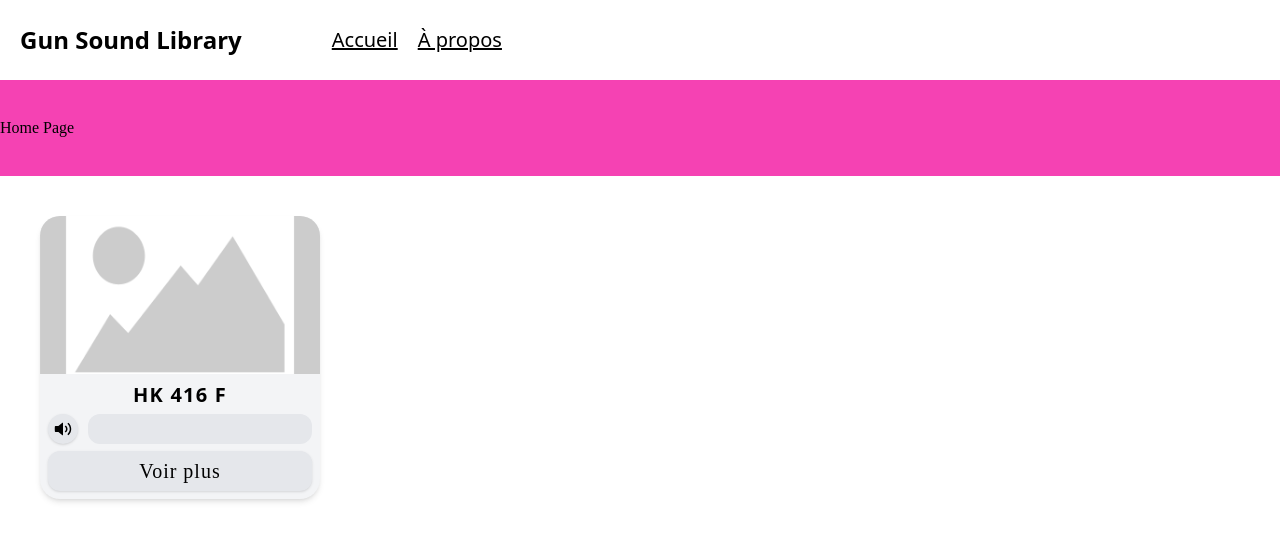
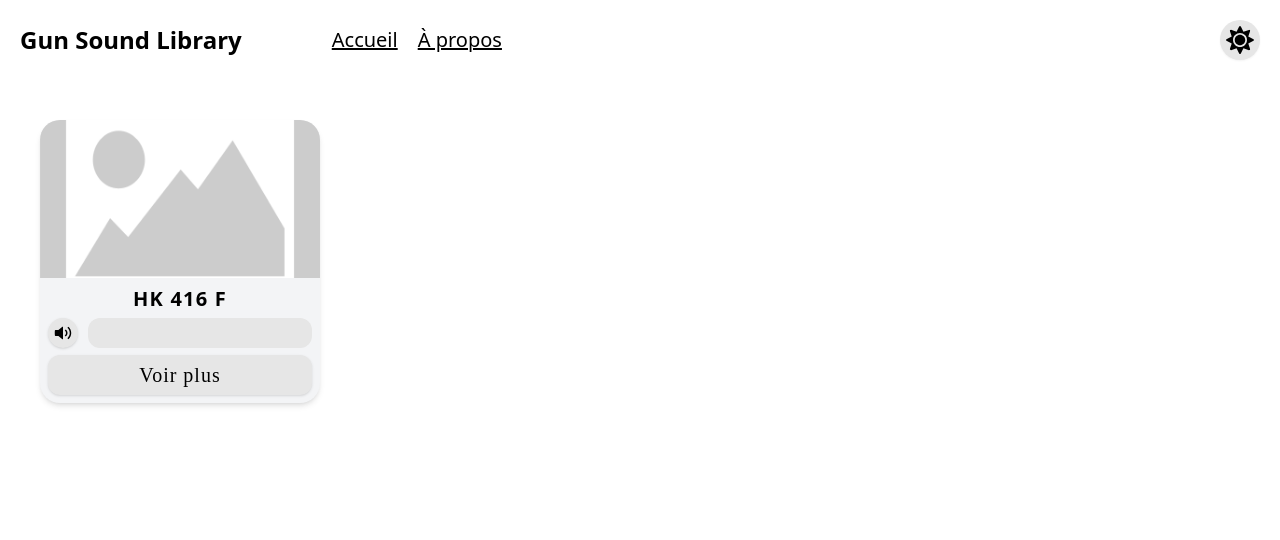
Before and after one commit to Kosmik56/gun-sound-library, a React (Vite) app: page / in a window 1280 px wide. Shown: the top 540 px of the page. Built offline with nearby package versions, Linux system fonts and the light colour scheme.

Commit message:
Added theme in redux store and a ThemeSwitcher component in header, plus basic css rules accordingly that changes with the theme

```diff
--- a/src/components/header/Header.jsx
+++ b/src/components/header/Header.jsx
@@ -1,10 +1,12 @@
 import Navbar from "./Navbar";
+import ThemeSwitcher from "./ThemeSwitcher";
 
 export default function Header() {
 
   return (
-    <header>
+    <header className="flex justify-between">
       <Navbar />
+      <ThemeSwitcher />
     </header>
   )
 }
--- /dev/null
+++ b/src/components/header/ThemeSwitcher.jsx
@@ -0,0 +1,16 @@
+import { useDispatch, useSelector } from "react-redux"
+import { toggle } from "../../redux/themeSlice";
+import { FaMoon, FaSun } from "react-icons/fa";
+
+export default function ThemeSwitcher() {
+
+  const theme = useSelector((state) => state.theme.isLight);
+  const dispatch = useDispatch()
+  const icon_style = "h-[40px] w-[40px] p-[6px] rounded-full shadow-sm " + (theme ? "bg-button" : "bg-button-dark");
+
+  return (
+    <button className="px-[20px]" onClick={() => dispatch(toggle())}>
+      {theme ? <FaSun className={icon_style} /> : <FaMoon className={icon_style} />}
+    </button>
+  )
+}
--- a/src/components/home/GunCard.jsx
+++ b/src/components/home/GunCard.jsx
@@ -1,10 +1,12 @@
 import React, { useRef } from "react";
 import { RiVolumeUpFill } from "react-icons/ri";
+import { useSelector } from "react-redux";
 import { Link } from "react-router-dom";
 
 export default function GunCard() {
   const audioRef = useRef(null);
   const progressBarRef = useRef(null);
+  const theme = useSelector((state) => state.theme.isLight);
 
   //path audio; title; id (link); image
 
@@ -38,7 +40,7 @@
   }
 
   return (
-    <article className="mt-10 ml-10 bg-gray-100 shadow-md rounded-[20px] w-fit overflow-hidden">
+    <article className={"mt-10 ml-10 shadow-md rounded-[20px] w-fit overflow-hidden " + (theme ? "bg-gray-100" : "bg-white/60")}>
       <img
         className="w-[280px] aspect-video object-cover object-center"
         src="placeholder.png"
@@ -50,10 +52,10 @@
 
         <div className="flex py-[7px] gap-[10px] w-full">
           <button onClick={playSound}>
-            <RiVolumeUpFill className="bg-gray-200 rounded-full h-[30px] w-[30px] p-[6px] w-fit shadow" />
+            <RiVolumeUpFill className={"rounded-full h-[30px] w-[30px] p-[6px] w-fit shadow " + (theme ? "bg-button" : "bg-button-dark")} />
           </button>
 
-          <div className="grow h-[30px] rounded-[12px] bg-gray-200 flex items-center px-[10px]">
+          <div className={"grow h-[30px] rounded-[12px] flex items-center px-[10px] " + (theme ? "bg-button" : "bg-button-dark")}>
             <div
               ref={progressBarRef}
               className="rounded-[5px] h-[10px] bg-green-300 transition-width ease-linear duration-300"
@@ -62,7 +64,7 @@
         </div>
 
         <Link to="/"
-          className="flex items-center justify-center h-[40px] w-full rounded-[12px] text-[20px] tracking-[1px] bg-gray-200 cursor-pointer shadow"
+          className={"flex items-center justify-center h-[40px] w-full rounded-[12px] text-[20px] tracking-[1px] cursor-pointer shadow " + (theme ? "bg-button" : "bg-button-dark")}
           type="button" value="Voir plus">
           Voir plus
         </Link>
--- a/src/pages/About.jsx
+++ b/src/pages/About.jsx
@@ -1,8 +1,20 @@
-export default function Home(){
+import { useSelector } from "react-redux";
 
-  return(
+export default function About() {
+
+  const theme = useSelector((state) => state.theme.isLight);
+
+  if (!theme) {
+    document.body.style.backgroundColor = "black";
+    document.body.style.color = "white";
+  } else {
+    document.body.style.backgroundColor = "white";
+    document.body.style.color = "black";
+  }
+
+  return (
     <>
-    <h1>About</h1>
+      <h1>About</h1>
     </>
   )
 }
--- a/src/pages/Gun.jsx
+++ b/src/pages/Gun.jsx
@@ -1,13 +1,23 @@
+import { useSelector } from "react-redux";
 import { useParams } from "react-router-dom";
 
-export default function Home(){
+export default function Home() {
 
-  const {id} = useParams();
+  const { id } = useParams();
+  const theme = useSelector((state) => state.theme.isLight);
 
-  return(
+  if (!theme) {
+    document.body.style.backgroundColor = "black";
+    document.body.style.color = "white";
+  } else {
+    document.body.style.backgroundColor = "white";
+    document.body.style.color = "black";
+  }
+
+  return (
     <>
-    <h1>Gun Page</h1>
-    <p>{id}</p>
+      <h1>Gun Page</h1>
+      <p>{id}</p>
     </>
   )
 }
--- a/src/pages/Home.jsx
+++ b/src/pages/Home.jsx
@@ -1,11 +1,21 @@
+import { useSelector } from "react-redux";
 import GunCard from "../components/home/GunCard.jsx"
 
-export default function Home(){
+export default function Home() {
 
-  return(
-    <>
-    <h1 className="bg-test py-10">Home Page</h1>
-    <GunCard/>
-    </>
+  const theme = useSelector((state) => state.theme.isLight);
+
+  if (!theme) {
+    document.body.style.backgroundColor = "black";
+    document.body.style.color = "white";
+  } else {
+    document.body.style.backgroundColor = "white";
+    document.body.style.color = "black";
+  }
+
+  return (
+    <main>
+      <GunCard />
+    </main>
   )
 }
--- a/src/redux/store.js
+++ b/src/redux/store.js
@@ -1,7 +1,8 @@
 import { configureStore } from "@reduxjs/toolkit";
+import themeReducer from "./themeSlice";
 
 export const store = configureStore({
   reducer: {
-
+    theme: themeReducer
   }
 })
--- /dev/null
+++ b/src/redux/themeSlice.js
@@ -0,0 +1,16 @@
+import { createSlice } from "@reduxjs/toolkit";
+
+export const themeSlice = createSlice({
+  name: "theme",
+  initialState: {
+    isLight: true
+  },
+  reducers: {
+    toggle: (state) => {
+      state.isLight = !state.isLight;
+    }
+  }
+})
+
+export const { toggle } = themeSlice.actions;
+export default themeSlice.reducer;
--- a/tailwind.config.js
+++ b/tailwind.config.js
@@ -4,7 +4,8 @@
   theme: {
     extend: {
       colors: {
-        'test': "rgb(245, 66, 179)"
+        'button': "#e6e6e6",
+        'button-dark': "#5c5c5c"
       },
       transitionProperty: {
         width: 'width',
```
